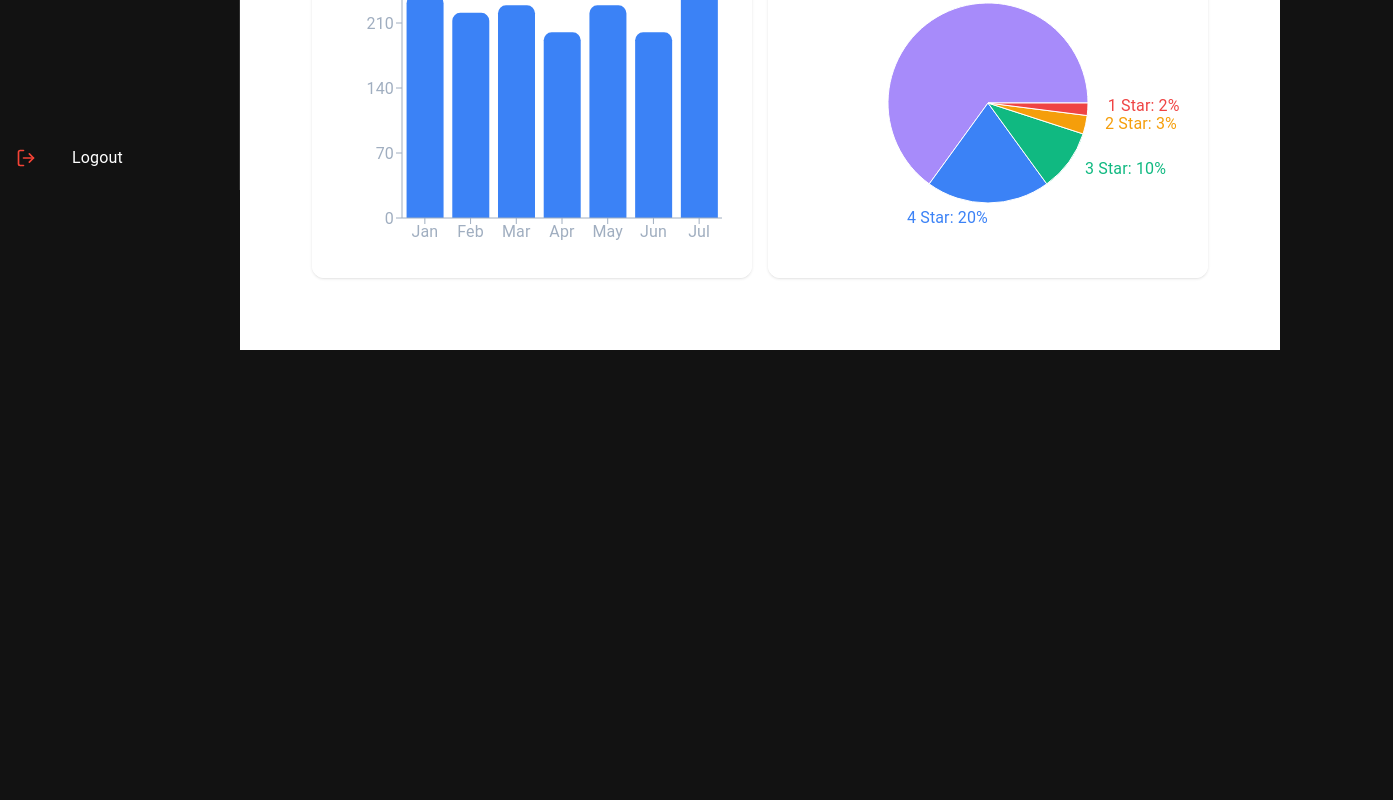
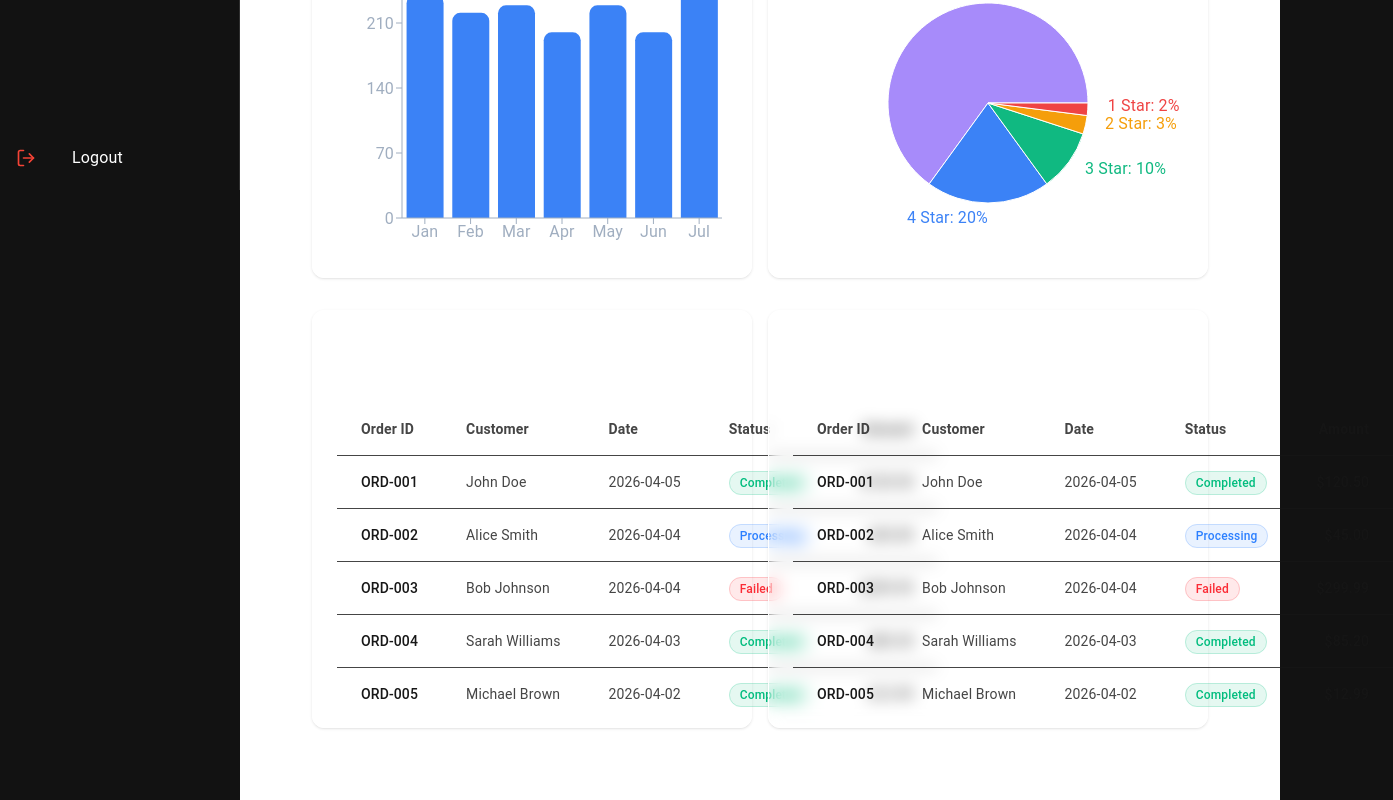
Before and after one commit to GozillaDotPr/Magpie-fullstack-test, a Next.js app: page / in a window 1280 px wide. Shown: the part 610-1410 px from the top of the page, 1393 px wide, since content can reach past the window. Before the commit the page ends 960 px from the top, so only its background shows below. Built offline with nearby package versions, Linux system fonts and the light colour scheme; what @mui/material-nextjs would draw is missing.

Commit message:
add : dummy table

```diff
--- a/app/page.tsx
+++ b/app/page.tsx
@@ -171,7 +171,101 @@ export default function Home() {
             </Card>
 
           </div>
+          <div className="grid gap-4 md:grid-cols-2 lg:grid-cols-2">
+            <Card className="border-primary/20 bg-card/50 backdrop-blur-sm">
+              <CardHeader>
+                <CardTitle>Recent Orders</CardTitle>
+                <CardDescription>Recent orders made by customers</CardDescription>
+              </CardHeader>
+              <CardContent>
+                <ResponsiveContainer width="100%" height={300}>
+                  <table className="w-full text-sm text-left">
+                    <thead className="bg-primary/5 text-foreground/80 font-medium border-b border-primary/10">
+                      <tr>
+                        {/* whitespace-nowrap mencegah teks patah ke bawah di layar kecil */}
+                        <th scope="col" className="px-6 py-4 whitespace-nowrap">Order ID</th>
+                        <th scope="col" className="px-6 py-4 whitespace-nowrap">Customer</th>
+                        <th scope="col" className="px-6 py-4 whitespace-nowrap">Date</th>
+                        <th scope="col" className="px-6 py-4 whitespace-nowrap">Status</th>
+                        <th scope="col" className="px-6 py-4 text-right whitespace-nowrap">Amount</th>
+                      </tr>
+                    </thead>
+                    <tbody className="divide-y divide-primary/10 text-foreground/80">
+                      {recentOrders.map((order) => (
+                        <tr key={order.id} className="hover:bg-primary/5 transition-colors">
+                          <td className="px-6 py-4 font-medium text-foreground whitespace-nowrap">
+                            {order.id}
+                          </td>
+                          <td className="px-6 py-4 whitespace-nowrap">{order.customer}</td>
+                          <td className="px-6 py-4 whitespace-nowrap">{order.date}</td>
+                          <td className="px-6 py-4 whitespace-nowrap">
+                            {/* Badge Status untuk mempercantik UI */}
+                            <span className={`px-2.5 py-1 rounded-full text-xs font-medium
+                    ${order.status === 'Completed' ? 'bg-emerald-500/10 text-emerald-500 border border-emerald-500/20' :
+                                order.status === 'Processing' ? 'bg-blue-500/10 text-blue-500 border border-blue-500/20' :
+                                  'bg-red-500/10 text-red-500 border border-red-500/20'}`}
+                            >
+                              {order.status}
+                            </span>
+                          </td>
+                          <td className="px-6 py-4 text-right font-medium whitespace-nowrap">
+                            {order.amount}
+                          </td>
+                        </tr>
+                      ))}
+                    </tbody>
+                  </table>
+                </ResponsiveContainer>
+              </CardContent>
+            </Card>
 
+            <Card className="border-primary/20 bg-card/50 backdrop-blur-sm">
+              <CardHeader>
+                <CardTitle>Top Products</CardTitle>
+                <CardDescription>Most popular products based on recent orders</CardDescription>
+              </CardHeader>
+              <CardContent>
+                <ResponsiveContainer width="100%" height={300}>
+                  <table className="w-full text-sm text-left">
+                    <thead className="bg-primary/5 text-foreground/80 font-medium border-b border-primary/10">
+                      <tr>
+                        {/* whitespace-nowrap mencegah teks patah ke bawah di layar kecil */}
+                        <th scope="col" className="px-6 py-4 whitespace-nowrap">Order ID</th>
+                        <th scope="col" className="px-6 py-4 whitespace-nowrap">Customer</th>
+                        <th scope="col" className="px-6 py-4 whitespace-nowrap">Date</th>
+                        <th scope="col" className="px-6 py-4 whitespace-nowrap">Status</th>
+                        <th scope="col" className="px-6 py-4 text-right whitespace-nowrap">Amount</th>
+                      </tr>
+                    </thead>
+                    <tbody className="divide-y divide-primary/10 text-foreground/80">
+                      {recentOrders.map((order) => (
+                        <tr key={order.id} className="hover:bg-primary/5 transition-colors">
+                          <td className="px-6 py-4 font-medium text-foreground whitespace-nowrap">
+                            {order.id}
+                          </td>
+                          <td className="px-6 py-4 whitespace-nowrap">{order.customer}</td>
+                          <td className="px-6 py-4 whitespace-nowrap">{order.date}</td>
+                          <td className="px-6 py-4 whitespace-nowrap">
+                            {/* Badge Status untuk mempercantik UI */}
+                            <span className={`px-2.5 py-1 rounded-full text-xs font-medium
+                    ${order.status === 'Completed' ? 'bg-emerald-500/10 text-emerald-500 border border-emerald-500/20' :
+                                order.status === 'Processing' ? 'bg-blue-500/10 text-blue-500 border border-blue-500/20' :
+                                  'bg-red-500/10 text-red-500 border border-red-500/20'}`}
+                            >
+                              {order.status}
+                            </span>
+                          </td>
+                          <td className="px-6 py-4 text-right font-medium whitespace-nowrap">
+                            {order.amount}
+                          </td>
+                        </tr>
+                      ))}
+                    </tbody>
+                  </table>
+                </ResponsiveContainer>
+              </CardContent>
+            </Card>
+          </div>
 
 
 
```
Lines whose indentation alone changed are shown as unchanged.
